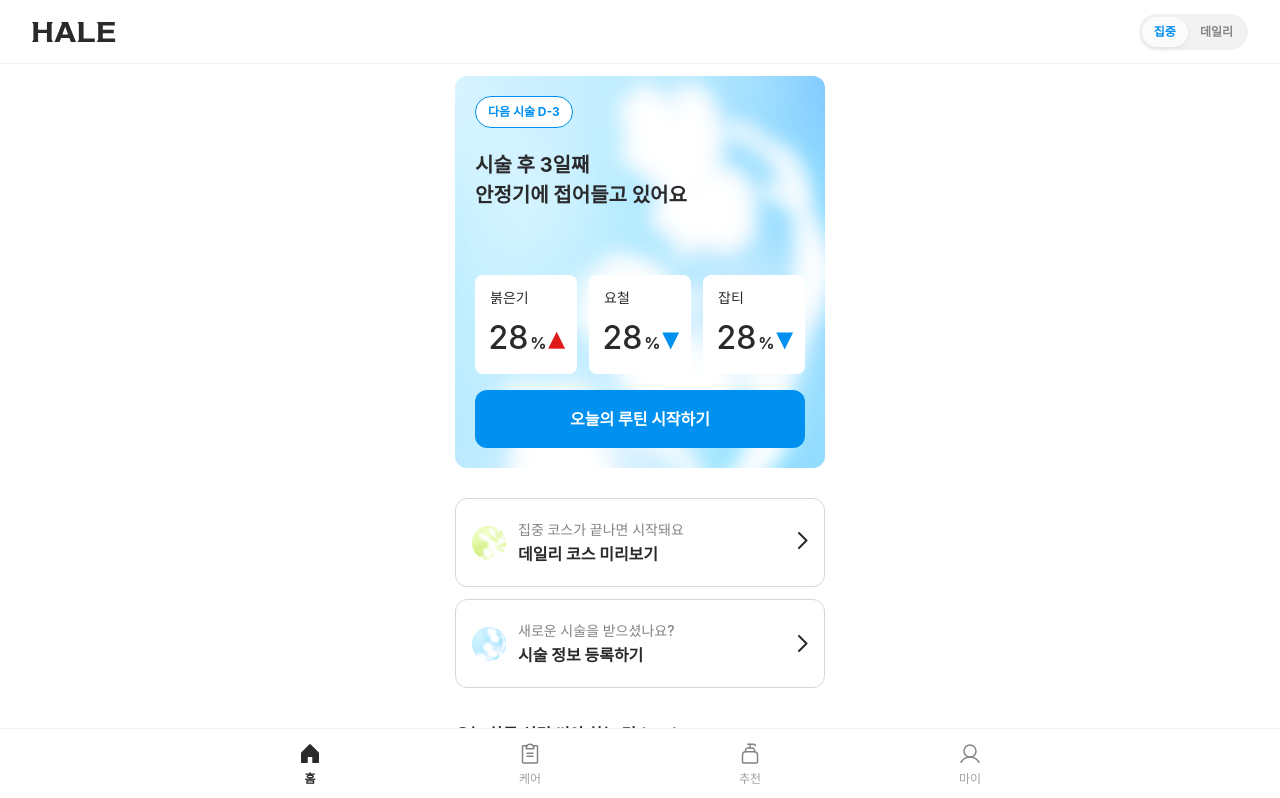
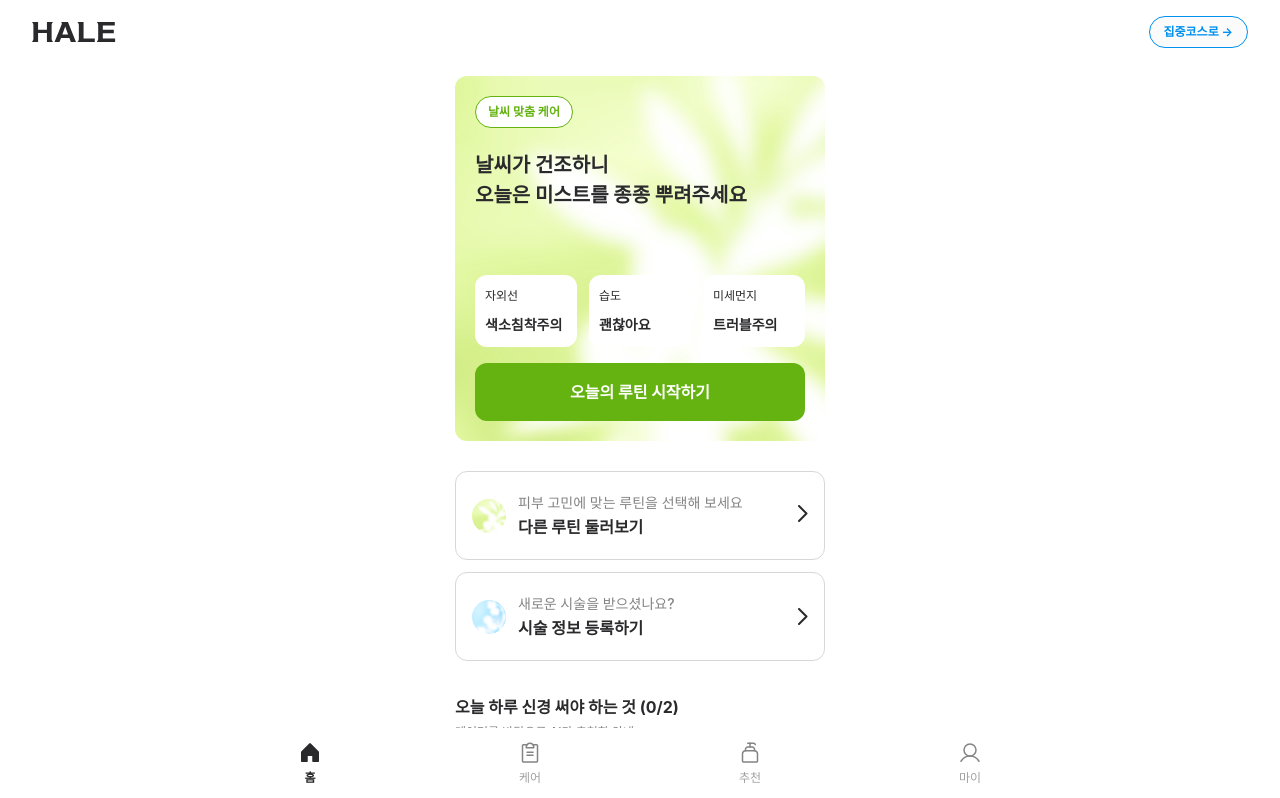
Before and after one commit to duckswell/Frontend, a React (Vite) app: page / in a window 1280 px wide. Shown: the top 798 px of the page. Built offline with nearby package versions, Linux system fonts and the light colour scheme; no server answers; a web font is replaced by a local one.

Commit message:
✨ Feat : 시술 정보 등록/수정, 데일리코스, 코스 기록 2차 연동 (#93)

```diff
--- a/src/api/course.ts
+++ b/src/api/course.ts
@@ -1,32 +1,62 @@
 import { api } from "../lib/api";
 import type { ApiResponse } from "./dashboard";
 
-export interface CourseDetail {
+export interface CurrentCourseResponse {
+  courseId: number;
+  courseType: "FOCUS" | "DAILY" | string;
+  label: string;
+  startedAt: string;
+  streakDays: number;
+}
+
+export interface PastCourseHistoryItem {
   id: number;
   courseType: "FOCUS" | "DAILY" | string;
-  title: string;
-  startDate: string;
-  endDate?: string;
-  dayCount: number;
+  routineTypeCode: string;
+  routineTypeName: string;
+  startedAt: string;
+  endedAt: string;
+  status: string;
 }
 
-export interface CourseHistoryResponse {
-  currentCourse: CourseDetail | null;
-  pastCourses: CourseDetail[];
+export interface StartCourseRequest {
+  courseType: "FOCUS" | "DAILY" | string;
 }
 
 export const courseApi = {
   getCurrentCourse: async () => {
-    const response = await api.get<ApiResponse<CourseDetail>>(
+    const response = await api.get<ApiResponse<CurrentCourseResponse>>(
       "/api/courses/current",
     );
     return response.data.data;
   },
 
   getCourseHistory: async () => {
-    const response = await api.get<ApiResponse<CourseHistoryResponse>>(
+    const response = await api.get<ApiResponse<PastCourseHistoryItem[]>>(
       "/api/courses/history",
     );
     return response.data.data;
   },
+
+  startCourse: async (data: StartCourseRequest) => {
+    const response = await api.post<ApiResponse<CurrentCourseResponse>>(
+      "/api/courses/start",
+      data,
+    );
+    return response.data.data;
+  },
+
+  endCourse: async (courseId: number | string) => {
+    const response = await api.post<ApiResponse<string>>(
+      `/api/courses/${courseId}/end`,
+    );
+    return response.data.data;
+  },
+
+  restartFocusCourse: async () => {
+    const response = await api.post<ApiResponse<CurrentCourseResponse>>(
+      "/api/courses/restart-focus",
+    );
+    return response.data.data;
+  },
 };
--- a/src/api/dashboard.ts
+++ b/src/api/dashboard.ts
@@ -3,33 +3,35 @@ import { api } from "../lib/api";
 export interface ApiResponse<T> {
   success: boolean;
   data: T;
+  errorCode?: string;
+  message?: string;
 }
 
-export interface WeatherItem {
+export interface WeatherFactor {
   value: number;
-  level: string;
+  level: "양호" | "주의" | "심각" | string;
   cardStatus: string;
 }
 
 export interface WeatherBannerData {
-  uv: WeatherItem;
-  humidity: WeatherItem;
-  dust: WeatherItem;
+  uv: WeatherFactor;
+  humidity: WeatherFactor;
+  dust: WeatherFactor;
   summaryMessage: string;
-  triggerFactor?: string;
+  triggerFactor: string;
 }
 
-export interface RecoveryScoreItem {
+export interface StatMetric {
   current: number;
-  previous: number;
   delta: number;
 }
 
 export interface RecoveryBannerData {
-  redness: RecoveryScoreItem;
-  texture: RecoveryScoreItem;
-  blemish: RecoveryScoreItem;
   summaryMessage: string;
+  dDay: number;
+  redness: StatMetric;
+  texture: StatMetric;
+  blemish: StatMetric;
 }
 
 export interface ChecklistItem {
@@ -40,10 +42,12 @@ export interface ChecklistItem {
 }
 
 export const dashboardApi = {
-  getWeatherBanner: async (params?: { lat?: number; lon?: number }) => {
+  getWeatherBanner: async (coords?: { lat: number; lon: number }) => {
     const response = await api.get<ApiResponse<WeatherBannerData>>(
       "/api/dashboard/weather-banner",
-      { params },
+      {
+        params: coords ? { lat: coords.lat, lon: coords.lon } : undefined,
+      },
     );
     return response.data.data;
   },
@@ -55,15 +59,17 @@ export const dashboardApi = {
     return response.data.data;
   },
 
-  getChecklist: async (params?: { lat?: number; lon?: number }) => {
+  getChecklist: async (coords?: { lat: number; lon: number }) => {
     const response = await api.get<ApiResponse<ChecklistItem[]>>(
       "/api/dashboard/checklist",
-      { params },
+      {
+        params: coords ? { lat: coords.lat, lon: coords.lon } : undefined,
+      },
     );
     return response.data.data;
   },
 
-  toggleChecklistItem: async (checklistItemId: number) => {
+  toggleChecklistItem: async (checklistItemId: number | string) => {
     const response = await api.patch<ApiResponse<ChecklistItem>>(
       `/api/dashboard/checklist/${checklistItemId}/toggle`,
     );
--- a/src/components/Home/Header.tsx
+++ b/src/components/Home/Header.tsx
@@ -3,12 +3,12 @@ import * as S from "../../styles/Header.styles";
 
 interface HeaderProps {
   currentVersion: "focus" | "daily";
-  onToggleVersion: () => void;
+  onRestartFocus: () => void;
 }
 
 export const Header: React.FC<HeaderProps> = ({
   currentVersion,
-  onToggleVersion,
+  onRestartFocus,
 }) => {
   return (
     <S.Container>
@@ -16,20 +16,11 @@ export const Header: React.FC<HeaderProps> = ({
         <img src="/icons.svg" alt="로고" />
       </S.Logo>
 
-      <S.ToggleWrapper onClick={onToggleVersion}>
-        <S.ToggleOption
-          $isActive={currentVersion === "focus"}
-          $isFocusOption={true}
-        >
-          집중
-        </S.ToggleOption>
-        <S.ToggleOption
-          $isActive={currentVersion === "daily"}
-          $isFocusOption={false}
-        >
-          데일리
-        </S.ToggleOption>
-      </S.ToggleWrapper>
+      {currentVersion === "daily" && (
+        <S.SwitchToFocusButton type="button" onClick={onRestartFocus}>
+          집중코스로 →
+        </S.SwitchToFocusButton>
+      )}
     </S.Container>
   );
 };
--- a/src/routes/CourseHistories.tsx
+++ b/src/routes/CourseHistories.tsx
@@ -1,9 +1,13 @@
-import React, { useEffect, useState } from "react";
+import React, { useEffect, useState, useCallback } from "react";
 import { useNavigate } from "react-router-dom";
 import * as S from "../styles/CourseHistories.styles";
 import { Courses } from "../components/Mypage/Courses";
 import { NavBar } from "../components/NavBar";
-import { courseApi, type CourseDetail } from "../api/course";
+import {
+  courseApi,
+  type CurrentCourseResponse,
+  type PastCourseHistoryItem,
+} from "../api/course";
 
 interface CourseViewItem {
   id: number;
@@ -15,7 +19,7 @@ interface CourseViewItem {
 const CourseHistories: React.FC = () => {
   const navigate = useNavigate();
 
-  const [currentCourse, setCurrentCourse] = useState<CourseViewItem>({
+  const [currentCourse, setCurrentCourse] = useState<CourseViewItem | null>({
     id: 0,
     iconSrc: "/assets/Home_Focus.png",
     description: "집중 코스 진행 중",
@@ -26,55 +30,78 @@ const CourseHistories: React.FC = () => {
     {
       id: 1,
       iconSrc: "/assets/Home_Focus.png",
-      description: "2026년 7월 21일 ~ 2026년 7월 28일",
+      description: "2026.07.21 ~ 2026.07.28",
       title: "집중 코스 완료",
     },
     {
       id: 2,
       iconSrc: "/assets/Home_Daily.png",
-      description: "2026년 7월 21일 ~ 2026년 7월 28일",
+      description: "2026.07.21 ~ 2026.07.28",
       title: "데일리 수분 코스 완료",
     },
   ]);
 
-  useEffect(() => {
-    const fetchHistory = async () => {
+  const fetchHistory = useCallback(async () => {
     try {
-        const historyRes = await courseApi.getCourseHistory();
-        if (historyRes) {
-          if (historyRes.currentCourse) {
+      const [currentRes, historyRes] = await Promise.allSettled([
+        courseApi.getCurrentCourse(),
+        courseApi.getCourseHistory(),
+      ]);
+
+      if (currentRes.status === "fulfilled" && currentRes.value) {
+        const cur: CurrentCourseResponse = currentRes.value;
         setCurrentCourse({
-              id: historyRes.currentCourse.id,
+          id: cur.courseId,
           iconSrc:
-                historyRes.currentCourse.courseType === "DAILY"
+            cur.courseType === "DAILY"
               ? "/assets/Home_Daily.png"
               : "/assets/Home_Focus.png",
-              description: historyRes.currentCourse.title || "코스 진행 중",
-              title: `연속 ${historyRes.currentCourse.dayCount}일째`,
+          description:
+            cur.label ||
+            (cur.courseType === "DAILY" ? "데일리 코스" : "집중 코스"),
+          title: `연속 ${cur.streakDays}일째`,
         });
+      } else {
+        setCurrentCourse(null);
       }
 
-          if (historyRes.pastCourses?.length > 0) {
+      if (
+        historyRes.status === "fulfilled" &&
+        Array.isArray(historyRes.value)
+      ) {
+        const list: PastCourseHistoryItem[] = historyRes.value;
         setPastCourses(
-              historyRes.pastCourses.map((c: CourseDetail) => ({
+          list.map((c) => {
+            const start = c.startedAt
+              ? `${c.startedAt.replace(/-/g, ".")} ~ `
+              : "";
+            const end = c.endedAt ? c.endedAt.replace(/-/g, ".") : "";
+
+            return {
               id: c.id,
               iconSrc:
                 c.courseType === "DAILY"
                   ? "/assets/Home_Daily.png"
                   : "/assets/Home_Focus.png",
-                description: `${c.startDate} ~ ${c.endDate || ""}`,
-                title: `${c.title} 완료`,
-              })),
+              description: `${start}${end}`,
+              title: c.routineTypeName
+                ? `${c.routineTypeName} 코스 완료`
+                : c.courseType === "DAILY"
+                  ? "데일리 코스 완료"
+                  : "집중 코스 완료",
+            };
+          }),
         );
-          }
       }
     } catch (error) {
       console.error("코스 기록 조회 실패:", error);
     }
-    };
+  }, []);
 
+  useEffect(() => {
+    // eslint-disable-next-line react-hooks/set-state-in-effect
     fetchHistory();
-  }, []);
+  }, [fetchHistory]);
 
   return (
     <>
@@ -83,23 +110,39 @@ const CourseHistories: React.FC = () => {
       <S.Container>
         <S.Section>
           <S.SectionTitle>현재 진행중인 코스</S.SectionTitle>
+          {currentCourse ? (
             <Courses
               iconSrc={currentCourse.iconSrc}
               description={currentCourse.description}
               title={currentCourse.title}
             />
+          ) : (
+            <Courses
+              iconSrc="/assets/Home_Focus.png"
+              description="진행 중인 코스가 없습니다"
+              title="새 코스를 시작해보세요"
+            />
+          )}
         </S.Section>
 
         <S.Section>
           <S.SectionTitle>지난 코스 기록</S.SectionTitle>
-          {pastCourses.map((course) => (
+          {pastCourses.length > 0 ? (
+            pastCourses.map((course) => (
               <Courses
                 key={course.id}
                 iconSrc={course.iconSrc}
                 description={course.description}
                 title={course.title}
               />
-          ))}
+            ))
+          ) : (
+            <Courses
+              iconSrc="/assets/Home_Daily.png"
+              description="완료된 코스 기록이 없습니다"
+              title="코스를 완료해보세요"
+            />
+          )}
         </S.Section>
 
         <S.InfoNoticeCard>
--- a/src/routes/Home.tsx
+++ b/src/routes/Home.tsx
@@ -1,9 +1,10 @@
-import React, { useEffect, useState } from "react";
+import React, { useEffect, useState, useCallback } from "react";
 import * as S from "../styles/Home.styles";
 import { useNavigate } from "react-router-dom";
 import { TabBar, type TabType } from "../components/TabBar";
 import { AITodos } from "../components/Home/AITodos";
 import { Header } from "../components/Home/Header";
+import { courseApi } from "../api/course";
 import {
   dashboardApi,
   type WeatherBannerData,
@@ -16,7 +17,7 @@ const Home: React.FC = () => {
   const [activeTab, setActiveTab] = useState<TabType>("home");
 
   const [currentVersion, setCurrentVersion] = useState<"focus" | "daily">(
-    "focus",
+    "daily",
   );
 
   const [recoveryData, setRecoveryData] = useState<RecoveryBannerData | null>(
@@ -44,12 +45,8 @@ const Home: React.FC = () => {
 
   const isFocus = currentVersion === "focus";
 
-  // 💡 데이터 조회 (위치 정보 취득 후 API 호출)
-  useEffect(() => {
-    const fetchDashboardData = async (coords?: {
-      lat: number;
-      lon: number;
-    }) => {
+  const fetchDashboardData = useCallback(
+    async (coords?: { lat: number; lon: number }) => {
       try {
         if (isFocus) {
           const recoveryRes = await dashboardApi.getRecoveryBanner();
@@ -66,10 +63,15 @@ const Home: React.FC = () => {
       } catch (error) {
         console.error("대시보드 데이터 조회 실패:", error);
       }
-    };
+    },
+    [isFocus],
+  );
 
-    // 브라우저 위치 정보 가져오기 (거부 시 서울 기본 좌표로 서버에서 처리됨)
-    if (navigator.geolocation) {
+  useEffect(() => {
+    // eslint-disable-next-line react-hooks/set-state-in-effect
+    fetchDashboardData();
+
+    if (navigator.geolocation && !isFocus) {
       navigator.geolocation.getCurrentPosition(
         (position) => {
           fetchDashboardData({
@@ -77,18 +79,22 @@ const Home: React.FC = () => {
             lon: position.coords.longitude,
           });
         },
-        () => {
-          fetchDashboardData();
+        (err) => {
+          console.warn("위치 정보 미제공 (기본 좌표 사용):", err.message);
         },
-        { timeout: 3000 },
+        { timeout: 5000 },
       );
-    } else {
-      fetchDashboardData();
     }
-  }, [isFocus]);
+  }, [fetchDashboardData, isFocus]);
 
-  const handleToggleVersion = () => {
-    setCurrentVersion((prev) => (prev === "focus" ? "daily" : "focus"));
+  const handleRestartFocus = async () => {
+    try {
+      await courseApi.restartFocusCourse();
+    } catch (error) {
+      console.error("집중 코스 전환/재시작 요청 실패:", error);
+    } finally {
+      setCurrentVersion("focus");
+    }
   };
 
   const handleToggleTodo = async (id: number) => {
@@ -99,16 +105,26 @@ const Home: React.FC = () => {
     );
 
     try {
-      await dashboardApi.toggleChecklistItem(id);
+      const updatedItem = await dashboardApi.toggleChecklistItem(id);
+
+      if (updatedItem) {
+        setTodos((prev) =>
+          prev.map((todo) => (todo.id === id ? updatedItem : todo)),
+        );
+      }
     } catch (error) {
       console.error("체크리스트 토글 요청 실패:", error);
+      setTodos((prev) =>
+        prev.map((todo) =>
+          todo.id === id ? { ...todo, checked: !todo.checked } : todo,
+        ),
+      );
     }
   };
 
   const totalTodos = todos.length;
   const completedCount = todos.filter((todo) => todo.checked).length;
 
-  // 💡 심각도(level)가 '양호'가 아니거나 '주의'/'심각'일 때 경고 아이콘 표시 함수
   const isWarning = (level?: string) => {
     if (!level) return false;
     return level === "주의" || level === "심각" || level !== "양호";
@@ -118,13 +134,17 @@ const Home: React.FC = () => {
     <>
       <Header
         currentVersion={currentVersion}
-        onToggleVersion={handleToggleVersion}
+        onRestartFocus={handleRestartFocus}
       />
       <S.Container>
         <S.LeftColumn>
           <S.HeroCard $isFocus={isFocus}>
             <S.Badge $isFocus={isFocus}>
-              {isFocus ? "다음 시술 D-3" : "수분 케어 D+7"}
+              {isFocus
+                ? recoveryData?.dDay !== undefined
+                  ? `시술 D+${recoveryData.dDay}`
+                  : "다음 시술 D-3"
+                : weatherData?.triggerFactor || "날씨 맞춤 케어"}
             </S.Badge>
 
             <S.HeroTitle>
@@ -271,7 +291,7 @@ const Home: React.FC = () => {
             <h3>
               {`오늘 하루 신경 써야 하는 것 (${completedCount}/${totalTodos})`}
             </h3>
-            <p>데이터를 바탕으로 AI가 추천한거라는 안내</p>
+            <p>데이터를 바탕으로 AI가 추천한 안내</p>
           </S.SectionHeader>
 
           {todos.map((todo) => (
--- a/src/routes/Mypage.tsx
+++ b/src/routes/Mypage.tsx
@@ -4,7 +4,17 @@ import * as S from "../styles/Mypage.styles";
 import { PageName } from "../components/PageName";
 import { TabBar, type TabType } from "../components/TabBar";
 import { procedureApi, type ProcedureItem } from "../api/procedure";
-import { courseApi, type CourseDetail } from "../api/course";
+import { courseApi, type CurrentCourseResponse } from "../api/course";
+
+const formatKoreanDate = (dateStr?: string) => {
+  if (!dateStr) return "";
+  const parts = dateStr.split("-");
+  if (parts.length === 3) {
+    const [year, month, day] = parts;
+    return `${year}년 ${Number(month)}월 ${Number(day)}일`;
+  }
+  return dateStr;
+};
 
 const Mypage: React.FC = () => {
   const [activeTab, setActiveTab] = useState<TabType>("my");
@@ -21,13 +31,14 @@ const Mypage: React.FC = () => {
       areas: ["얼굴 전체"],
     },
   ]);
-  const [currentCourse, setCurrentCourse] = useState<CourseDetail | null>({
-    id: 1,
-    courseType: "FOCUS",
-    title: "집중 코스 진행 중",
-    startDate: "2026-08-11",
-    dayCount: 3,
-  });
+  const [currentCourse, setCurrentCourse] =
+    useState<CurrentCourseResponse | null>({
+      courseId: 1,
+      courseType: "FOCUS",
+      label: "집중 코스 진행 중",
+      startedAt: "2026-08-11",
+      streakDays: 3,
+    });
 
   useEffect(() => {
     const fetchMypageData = async () => {
@@ -73,7 +84,7 @@ const Mypage: React.FC = () => {
               >
                 <div className="info">
                   <h4>{latestProcedure.procedureTypeName}</h4>
-                  <p>{latestProcedure.procedureDate} 시작</p>
+                  <p>{formatKoreanDate(latestProcedure.procedureDate)} 시작</p>
                 </div>
                 <img
                   src="/assets/Setting.svg"
@@ -124,11 +135,11 @@ const Mypage: React.FC = () => {
               />
               <div>
                 <div className="desc">
-                  {currentCourse?.title || "집중 코스 진행 중"}
+                  {currentCourse?.label || "진행 중인 코스"}
                 </div>
                 <div className="title">
-                  {currentCourse?.dayCount
-                    ? `연속 ${currentCourse.dayCount}일째`
+                  {currentCourse?.streakDays !== undefined
+                    ? `연속 ${currentCourse.streakDays}일째`
                     : "진행 중인 코스 없음"}
                 </div>
               </div>
--- a/src/styles/Header.styles.ts
+++ b/src/styles/Header.styles.ts
@@ -23,7 +23,6 @@ export const Container = styled.header`
   padding: 0 20px;
   box-sizing: border-box;
   z-index: 1000;
-  border-bottom: 1px solid ${colorPalette.grey50};
 
   @media (min-width: 768px) {
     height: 64px;
@@ -43,35 +42,27 @@ export const Logo = styled.div`
   }
 `;
 
-export const ToggleWrapper = styled.div`
-  display: flex;
+export const SwitchToFocusButton = styled.button`
+  display: inline-flex;
   align-items: center;
-  background-color: ${colorPalette.grey50};
+  justify-content: center;
+  gap: 4px;
+  padding: 6px 14px;
   border-radius: 999px;
-  padding: 3px;
+  border: 1px solid ${colorPalette.FocusPrimary};
+  background-color: ${colorPalette.White};
+  color: ${colorPalette.FocusPrimary};
+  ${applyTypography("Body2Bold")};
   cursor: pointer;
-  user-select: none;
-`;
-
-export const ToggleOption = styled.div<{
-  $isActive: boolean;
-  $isFocusOption: boolean;
-}>`
-  padding: 6px 12px;
-  border-radius: 999px;
-  ${applyTypography("Body2Bold")}
+  outline: none;
   transition: all 0.2s ease;
 
-  color: ${({ $isActive, $isFocusOption }) =>
-    $isActive
-      ? $isFocusOption
-        ? colorPalette.FocusPrimary
-        : colorPalette.DailyPrimary
-      : colorPalette.grey400};
+  &:hover {
+    background-color: ${colorPalette.FocusPrimary};
+    color: ${colorPalette.White};
+  }
 
-  background-color: ${({ $isActive }) =>
-    $isActive ? colorPalette.White : "transparent"};
-
-  box-shadow: ${({ $isActive }) =>
-    $isActive ? "0 2px 6px rgba(0, 0, 0, 0.06)" : "none"};
+  &:active {
+    transform: scale(0.96);
+  }
 `;
--- a/src/styles/NavBar.styles.ts
+++ b/src/styles/NavBar.styles.ts
@@ -23,7 +23,6 @@ export const Container = styled.header`
   padding: 0 16px;
   box-sizing: border-box;
   z-index: 1000;
-  border-bottom: 1px solid ${colorPalette.grey50};
 
   @media (min-width: 768px) {
     height: 64px;
--- a/src/styles/PageName.styles.ts
+++ b/src/styles/PageName.styles.ts
@@ -21,7 +21,6 @@ export const Container = styled.header`
   align-items: center;
   justify-content: center;
   z-index: 1000;
-  border-bottom: 1px solid ${colorPalette.grey50};
 
   @media (min-width: 768px) {
     height: 64px;
--- a/src/styles/TabBar.styles.ts
+++ b/src/styles/TabBar.styles.ts
@@ -20,7 +20,6 @@ export const Container = styled.nav`
   display: flex;
   align-items: center;
   justify-content: space-around;
-  border-top: 1px solid ${colorPalette.grey50};
   z-index: 1000;
 
   @media (min-width: 768px) {
```
Lines whose indentation alone changed are shown as unchanged.
